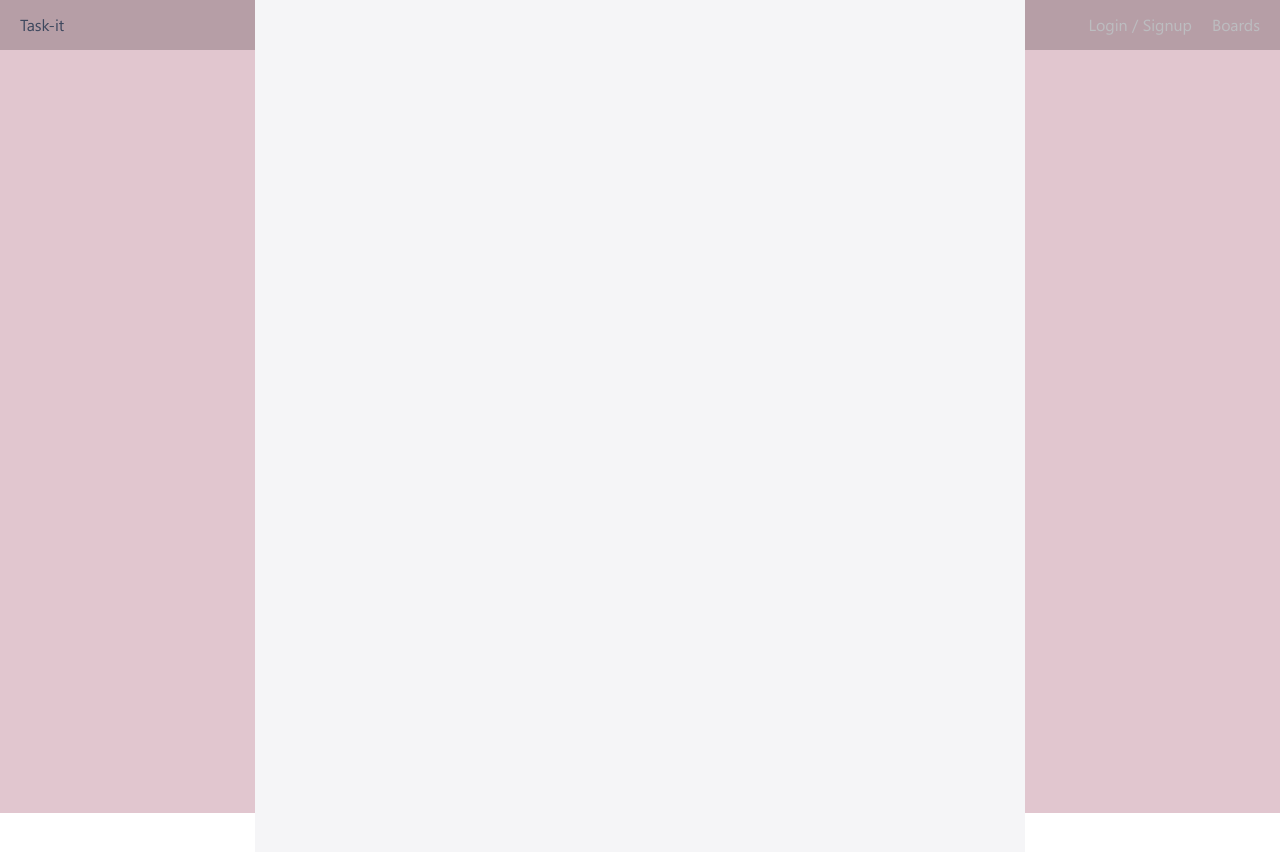
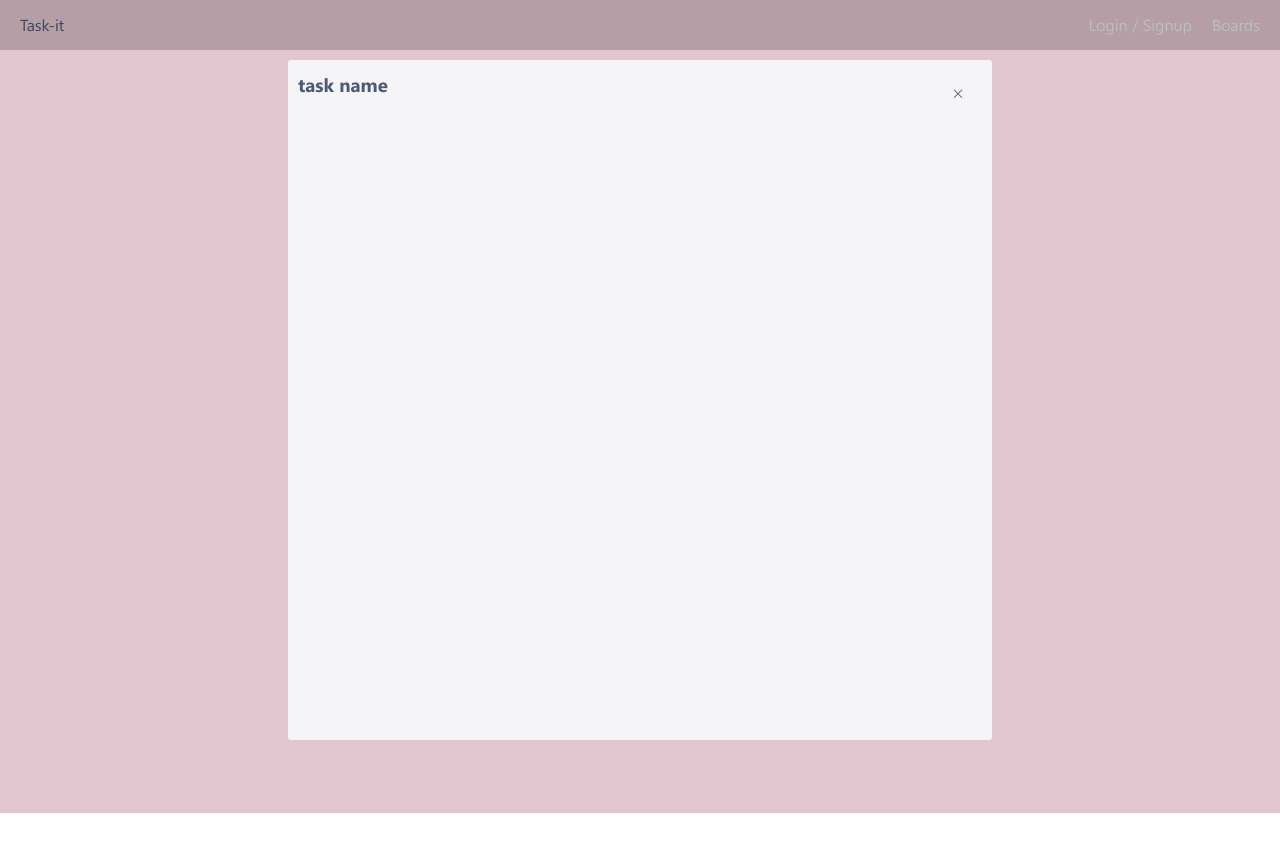
Before and after one commit to leetalrivlin/task-it, a Vue app in the folder frontend/: page /board/1/1 in a window 1280 px wide. Shown: the top 852 px of the page. After the commit the page ends 813 px from the top, so only its background shows below. Built offline with nearby package versions, Linux system fonts and the light colour scheme.

Commit message:
minor css

```diff
--- a/frontend/src/scss/cmps/_task-details.scss
+++ b/frontend/src/scss/cmps/_task-details.scss
@@ -4,8 +4,8 @@
   left: 50%;
   transform: translate(-50%, -50%);
   background-color: $clr3;
-  width: 770px;
-  min-height: 1000px;
+  width: 55%;
+  min-height: 85%;
   border-radius: 3px;
   padding: 10px;
 }
```
